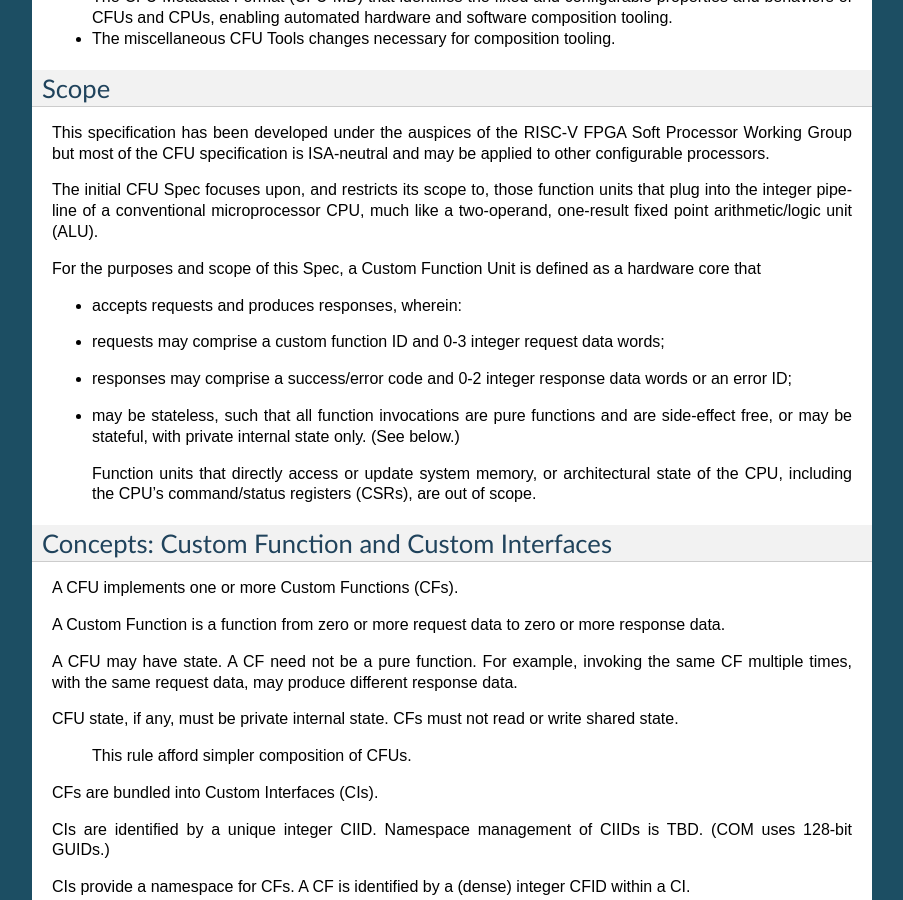
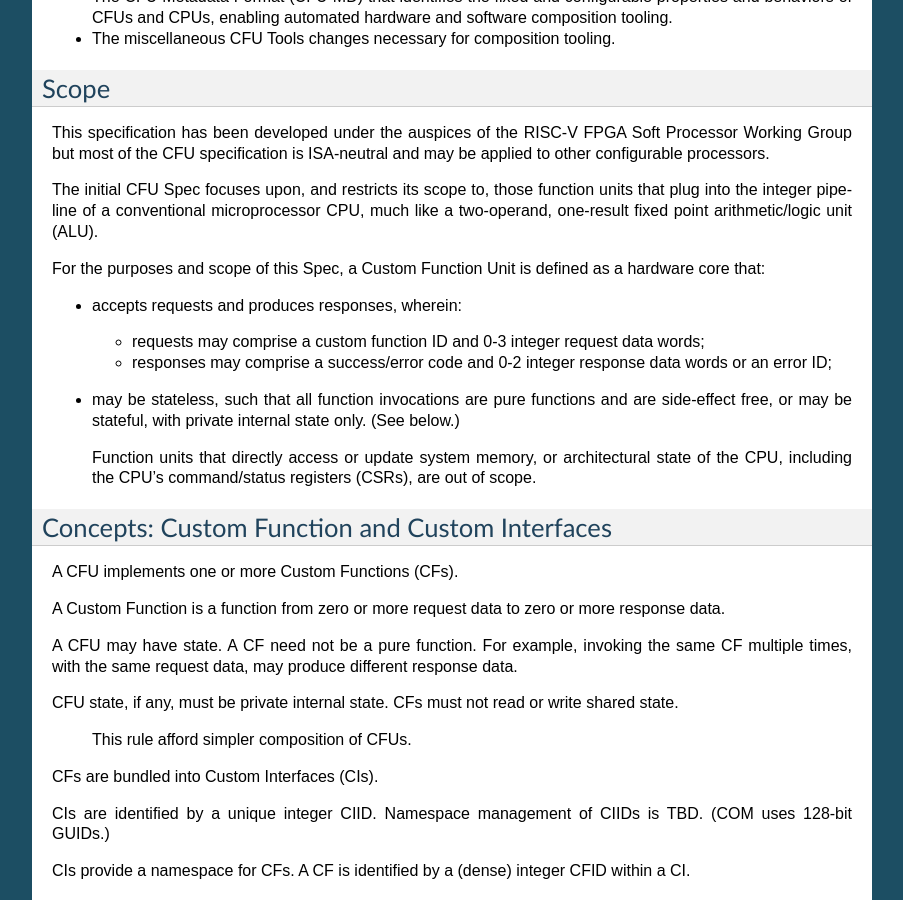
Before and after one commit to grayresearch/CX, a Sphinx documentation site: the page built from docs/source/index.rst, in a window 1280 px wide and 900 px high, scrolled down 512 px. Shown: the whole window, without its empty margins (198-1101 px from the left). Built offline with Sphinx 7.4.7, drawn with Linux system fonts in a browser that asks for light colours.

Commit message:
bullet list indents

```diff
--- a/docs/source/index.rst
+++ b/docs/source/index.rst
@@ -55,15 +55,15 @@ microprocessor CPU, much like a two-operand, one-result fixed point
 arithmetic/logic unit (ALU).
 
 For the purposes and scope of this Spec, a Custom Function Unit is
-defined as a hardware core that
+defined as a hardware core that:
 
 * accepts requests and produces responses, wherein:
 
-* requests may comprise a custom function ID and 0-3 integer request
-  data words;
+  * requests may comprise a custom function ID and 0-3 integer request
+    data words;
 
-* responses may comprise a success/error code and 0-2 integer response
-  data words or an error ID;
+  * responses may comprise a success/error code and 0-2 integer response
+    data words or an error ID;
 
 * may be stateless, such that all function invocations are pure functions
   and are side-effect free, or may be stateful, with private internal
```
